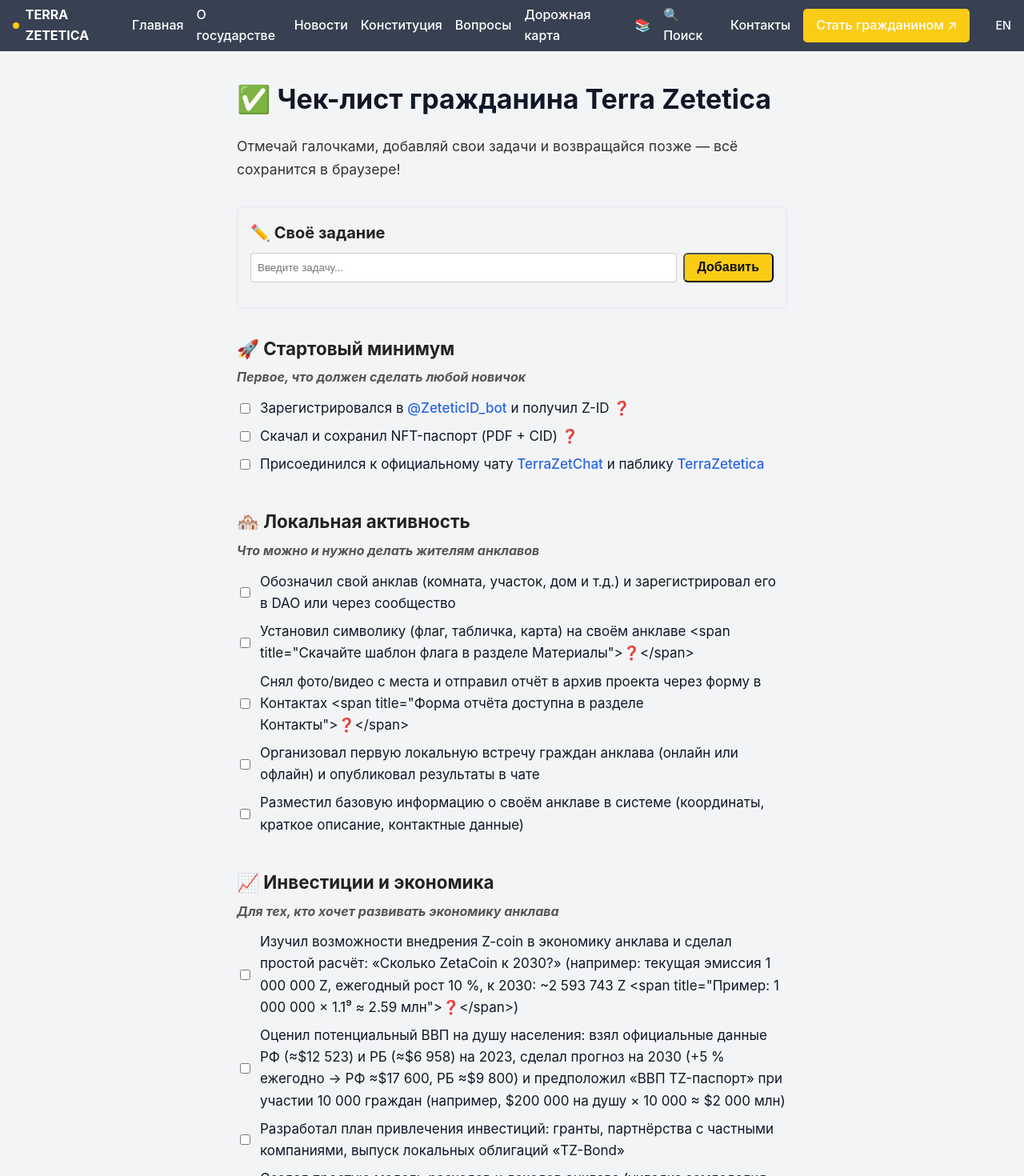
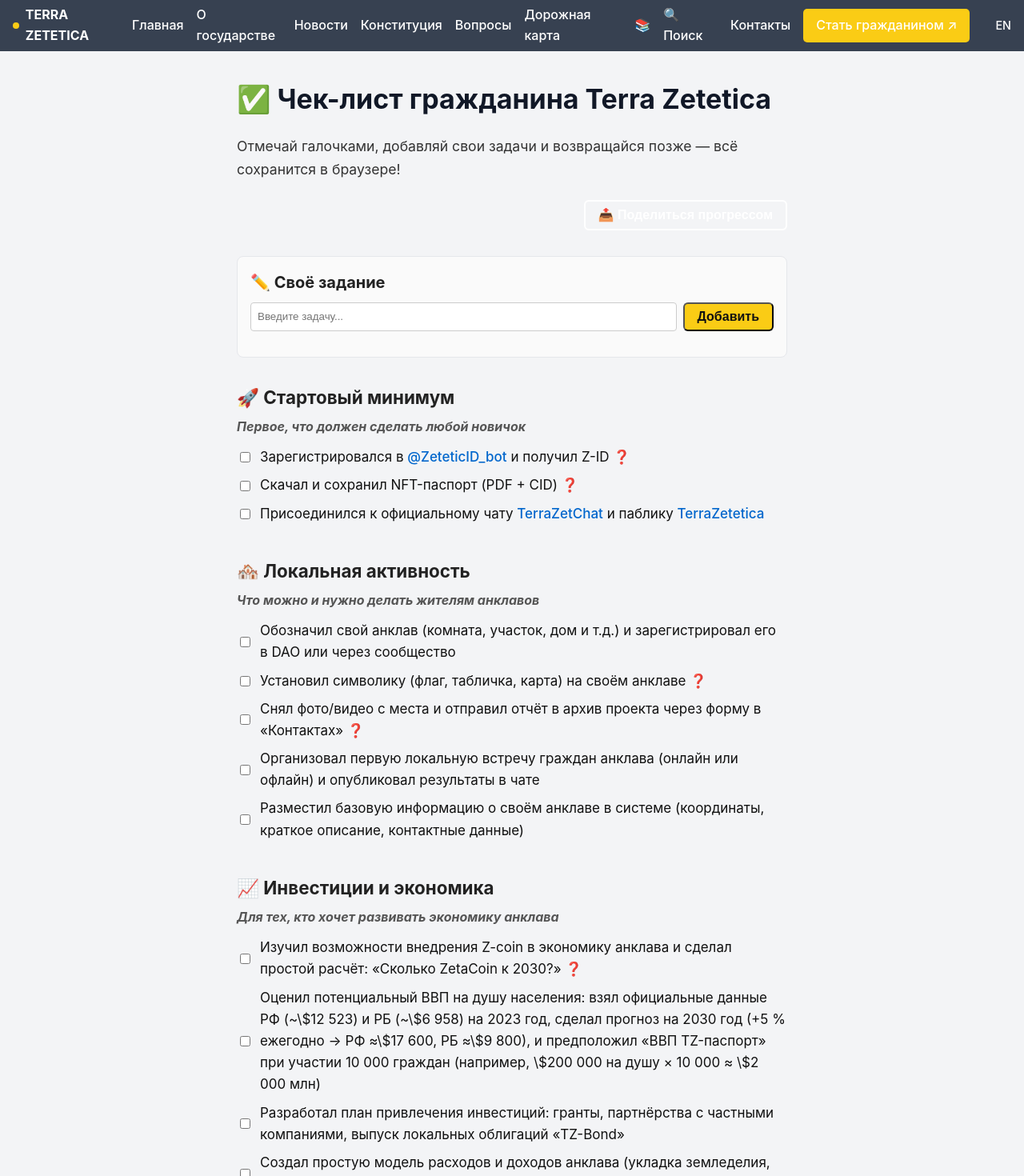
Before and after one commit to kardinalmarkov/terra-zetetica, a Next.js app: page /checklist in a window 1280 px wide. Shown: the top 1470 px of the page at 80% size. Built offline with nearby package versions, Linux system fonts and the light colour scheme.

Commit message:
Update checklist.js

```diff
--- a/pages/checklist.js
+++ b/pages/checklist.js
@@ -8,12 +8,49 @@ const checklistBlocks = [
     subtitle: 'Первое, что должен сделать любой новичок',
     items: [
       <>
-        Зарегистрировался в <a href="https://t.me/ZeteticID_bot" target="_blank" rel="noopener noreferrer">@ZeteticID_bot</a> и получил Z-ID <span title="Нужна помощь с регистрацией? Обратитесь в чат или напишите в Контактах">❓</span>
+        Зарегистрировался в{' '}
+        <a
+          href="https://t.me/ZeteticID_bot"
+          target="_blank"
+          rel="noopener noreferrer"
+          style={{ color: '#0066cc' }}
+        >
+          @ZeteticID_bot
+        </a>{' '}
+        и получил Z-ID{' '}
+        <span title="Нужна помощь с регистрацией? Обратитесь в чат или напишите в Контактах" style={{ cursor: 'help' }}>
+          ❓
+        </span>
       </>,
       <>
-        Скачал и сохранил NFT-паспорт (PDF + CID) <span title="Сохраните копию в безопасном месте, например, на IPFS или в личном хранилище">❓</span>
+        Скачал и сохранил NFT-паспорт (PDF + CID){' '}
+        <span
+          title="Сохраните копию в безопасном месте, например, на IPFS или в личном хранилище"
+          style={{ cursor: 'help' }}
+        >
+          ❓
+        </span>
       </>,
-      <>Присоединился к официальному чату <a href="https://t.me/TerraZetChat" target="_blank" rel="noopener noreferrer">TerraZetChat</a> и паблику <a href="https://t.me/TerraZetetica" target="_blank" rel="noopener noreferrer">TerraZetetica</a></>,
+      <>
+        Присоединился к официальному чату{' '}
+        <a
+          href="https://t.me/TerraZetChat"
+          target="_blank"
+          rel="noopener noreferrer"
+          style={{ color: '#0066cc' }}
+        >
+          TerraZetChat
+        </a>{' '}
+        и паблику{' '}
+        <a
+          href="https://t.me/TerraZetetica"
+          target="_blank"
+          rel="noopener noreferrer"
+          style={{ color: '#0066cc' }}
+        >
+          TerraZetetica
+        </a>
+      </>,
     ],
   },
   {
@@ -21,18 +58,44 @@ const checklistBlocks = [
     subtitle: 'Что можно и нужно делать жителям анклавов',
     items: [
       'Обозначил свой анклав (комната, участок, дом и т.д.) и зарегистрировал его в DAO или через сообщество',
-      'Установил символику (флаг, табличка, карта) на своём анклаве <span title="Скачайте шаблон флага в разделе Материалы">❓</span>',
-      'Снял фото/видео с места и отправил отчёт в архив проекта через форму в Контактах <span title="Форма отчёта доступна в разделе Контакты">❓</span>',
+      <>
+        Установил символику (флаг, табличка, карта) на своём анклаве{' '}
+        <span
+          title="Скачайте шаблон флага в разделе «Материалы» на сайте"
+          style={{ cursor: 'help' }}
+        >
+          ❓
+        </span>
+      </>,
+      <>
+        Снял фото/видео с места и отправил отчёт в архив проекта через форму в «Контактах»{' '}
+        <span
+          title="Форма отчёта доступна в разделе «Контакты»"
+          style={{ cursor: 'help' }}
+        >
+          ❓
+        </span>
+      </>,
       'Организовал первую локальную встречу граждан анклава (онлайн или офлайн) и опубликовал результаты в чате',
-      'Разместил базовую информацию о своём анклаве в системе (координаты, краткое описание, контактные данные)'
+      'Разместил базовую информацию о своём анклаве в системе (координаты, краткое описание, контактные данные)',
     ],
   },
   {
     section: '📈 Инвестиции и экономика',
     subtitle: 'Для тех, кто хочет развивать экономику анклава',
     items: [
-      'Изучил возможности внедрения Z-coin в экономику анклава и сделал простой расчёт: «Сколько ZetaCoin к 2030?» (например: текущая эмиссия 1 000 000 Z, ежегодный рост 10 %, к 2030: ~2 593 743 Z <span title="Пример: 1 000 000 × 1.1⁹ ≈ 2.59 млн">❓</span>)',
-      'Оценил потенциальный ВВП на душу населения: взял официальные данные РФ (≈$12 523) и РБ (≈$6 958) на 2023, сделал прогноз на 2030 (+5 % ежегодно → РФ ≈$17 600, РБ ≈$9 800) и предположил «ВВП TZ-паспорт» при участии 10 000 граждан (например, $200 000 на душу × 10 000 ≈ $2 000 млн)',
+      <>
+        Изучил возможности внедрения Z-coin в экономику анклава и сделал простой расчёт: «Сколько ZetaCoin к 2030?»{' '}
+        <span
+          title="Например: текущая эмиссия 1 000 000 Z, ежегодный рост 10 %, к 2030 получится ≈2 593 743 Z (1 000 000 × 1.1⁹)"
+          style={{ cursor: 'help' }}
+        >
+          ❓
+        </span>
+      </>,
+      <>
+        Оценил потенциальный ВВП на душу населения: взял официальные данные РФ (~\$12 523) и РБ (~\$6 958) на 2023 год, сделал прогноз на 2030 год (+5 % ежегодно → РФ ≈\$17 600, РБ ≈\$9 800), и предположил «ВВП TZ-паспорт» при участии 10 000 граждан (например, \$200 000 на душу × 10 000 ≈ \$2 000 млн)
+      </>,
       'Разработал план привлечения инвестиций: гранты, партнёрства с частными компаниями, выпуск локальных облигаций «TZ-Bond»',
       'Создал простую модель расходов и доходов анклава (укладка земледелия, облачные дата-центры, Z-маркетплейс)',
     ],
@@ -42,7 +105,15 @@ const checklistBlocks = [
     subtitle: 'Как стать активным участником развития проекта',
     items: [
       'Принял участие в обсуждениях/опросах сообщества и внёс свои предложения в DAO',
-      'Ознакомился с текущими инициативами и предложил новую идею через форму в Контактах <span title="Выберите «Инициативы» в Контактах для отправки предложения">❓</span>',
+      <>
+        Ознакомился с текущими инициативами и предложил новую идею через форму в «Контактах»{' '}
+        <span
+          title="Выберите «Инициативы» в разделе «Контакты» для отправки своего предложения"
+          style={{ cursor: 'help' }}
+        >
+          ❓
+        </span>
+      </>,
       'Следую дорожной карте TZ и отслеживаю статус задач (делюсь обратной связью в чате)',
     ],
   },
@@ -53,7 +124,7 @@ const checklistBlocks = [
       'Рассказал одному или нескольким знакомым о проекте и пригласил их в чат/паблик',
       'Подписан и активен в официальных группах (Telegram, Discord, другие соцсети)',
       'Опубликовал статью, видео или обзор о TZ на личных страницах или сторонних ресурсах',
-      'Поделился информацией о TZ в своих социальных сетях и тегнул официальные аккаунты',
+      'Поделился информацией про TZ в своих социальных сетях и отметил официальные аккаунты',
       'Ответил новичку или помог человеку разобраться с регистрацией и получением Z-ID',
     ],
   },
@@ -61,8 +132,8 @@ const checklistBlocks = [
     section: '🎨 Креативный вклад',
     subtitle: 'Для творческих людей: от дизайна до инструкций',
     items: [
-      'Нарисовал или сгенерировал постер, символику или мем про TZ и выложил в галерею Материалов',
-      'Написал инструкцию (например, «Как оформить анклав» или «Как завести Z-ID») и опубликовал через форму в Контактах',
+      'Нарисовал или сгенерировал постер, символику или мем про TZ и выложил в галерею «Материалы»',
+      'Написал инструкцию (например, «Как оформить анклав» или «Как завести Z-ID») и опубликовал через форму в «Контактах»',
       'Создал полезный шаблон или визуализацию (карту анклава, инфографику) и выложил как открытый ресурс',
     ],
   },
@@ -139,19 +210,58 @@ export default function Checklist() {
     localStorage.setItem('tz-custom-tasks', JSON.stringify(updated))
   }
 
+  // Функция копирования URL в буфер (Поделиться прогрессом)
+  function shareProgress() {
+    if (navigator.clipboard) {
+      navigator.clipboard.writeText(window.location.href).then(
+        () => alert('Ссылка на ваш чек-лист скопирована в буфер обмена. Поделитесь с друзьями!'),
+        () => alert('Не удалось скопировать ссылку, попробуйте вручную')
+      )
+    } else {
+      alert('Ваш браузер не поддерживает копирование: скопируйте адрес вручную')
+    }
+  }
+
   return (
-    <main className="wrapper" style={{ maxWidth: '720px', margin: '0 auto', padding: '2rem 1rem', position: 'relative' }}>
+    <main
+      className="wrapper"
+      style={{
+        maxWidth: '720px',
+        margin: '0 auto',
+        padding: '2rem 1rem',
+        position: 'relative',
+      }}
+    >
       <Head>
         <title>Чек-лист гражданина | Terra Zetetica</title>
       </Head>
 
       <h1 style={{ marginBottom: '1rem' }}>✅ Чек-лист гражданина Terra Zetetica</h1>
-      <p style={{ marginBottom: '2rem', fontSize: '1.1rem', color: '#333' }}>
+      <p style={{ marginBottom: '1.5rem', fontSize: '1.1rem', color: '#333' }}>
         Отмечай галочками, добавляй свои задачи и возвращайся позже — всё сохранится в браузере!
       </p>
 
+      {/* Кнопка «Поделиться прогрессом» */}
+      <div style={{ textAlign: 'right', marginBottom: '2rem' }}>
+        <button
+          onClick={shareProgress}
+          className="btn outline"
+          style={{ padding: '0.45rem 1rem' }}
+        >
+          📤 Поделиться прогрессом
+        </button>
+      </div>
+
       {/* Блок с пользовательскими задачами */}
-      <section style={{ marginBottom: '2rem', border: '1px solid #e5e7eb', borderRadius: '8px', padding: '1rem' }}>
+      <section
+        style={{
+          marginBottom: '2rem',
+          border: '1px solid #e5e7eb',
+          borderRadius: '8px',
+          padding: '1rem',
+          backgroundColor: '#fafafa',
+        }}
+      >
         <h2 style={{ margin: '0 0 0.5rem', fontSize: '1.25rem' }}>✏️ Своё задание</h2>
         <div style={{ display: 'flex', gap: '0.5rem', marginBottom: '1rem' }}>
           <input
@@ -177,14 +287,23 @@ export default function Checklist() {
         {customTasks.length > 0 && (
           <ul style={{ listStyle: 'none', padding: 0 }}>
             {customTasks.map(task => (
-              <li key={task.id} style={{ display: 'flex', alignItems: 'center', marginBottom: '0.5rem' }}>
+              <li
+                key={task.id}
+                style={{ display: 'flex', alignItems: 'center', marginBottom: '0.5rem' }}
+              >
                 <input
                   type="checkbox"
                   checked={task.done}
                   onChange={() => toggleCustomTask(task.id)}
                   style={{ marginRight: '0.75rem' }}
                 />
-                <span style={{ flexGrow: 1, textDecoration: task.done ? 'line-through' : 'none' }}>
+                <span
+                  style={{
+                    flexGrow: 1,
+                    textDecoration: task.done ? 'line-through' : 'none',
+                    color: task.done ? '#777' : '#111',
+                  }}
+                >
                   {task.text}
                 </span>
                 <button
@@ -195,6 +314,7 @@ export default function Checklist() {
                     color: '#c0392b',
                     fontSize: '1.2rem',
                     cursor: 'pointer',
+                    lineHeight: '1',
                   }}
                   title="Удалить задачу"
                 >
@@ -235,7 +355,9 @@ export default function Checklist() {
                       onChange={() => toggleItem(id)}
                       style={{ marginRight: '0.75rem' }}
                     />
-                    <span>{item}</span>
+                    <span style={{ color: checked.includes(id) ? '#555' : '#111' }}>
+                      {item}
+                    </span>
                   </label>
                 </li>
               )
@@ -244,8 +366,12 @@ export default function Checklist() {
         </section>
       ))}
 
-      <footer style={{ marginTop: '3rem', fontSize: '0.9rem', color: '#777' }}>
-        <p>🧭 Ты — часть смены парадигмы. Всё начинается с одного шага.<br />Supra Veritas Ordo.</p>
+      <footer style={{ marginTop: '3rem', fontSize: '0.9rem', color: '#777', textAlign: 'center' }}>
+        <p>
+          🧭 Ты — часть смены парадигмы. Всё начинается с одного шага.
+          <br />
+          Supra Veritas Ordo.
+        </p>
       </footer>
     </main>
   )
```
